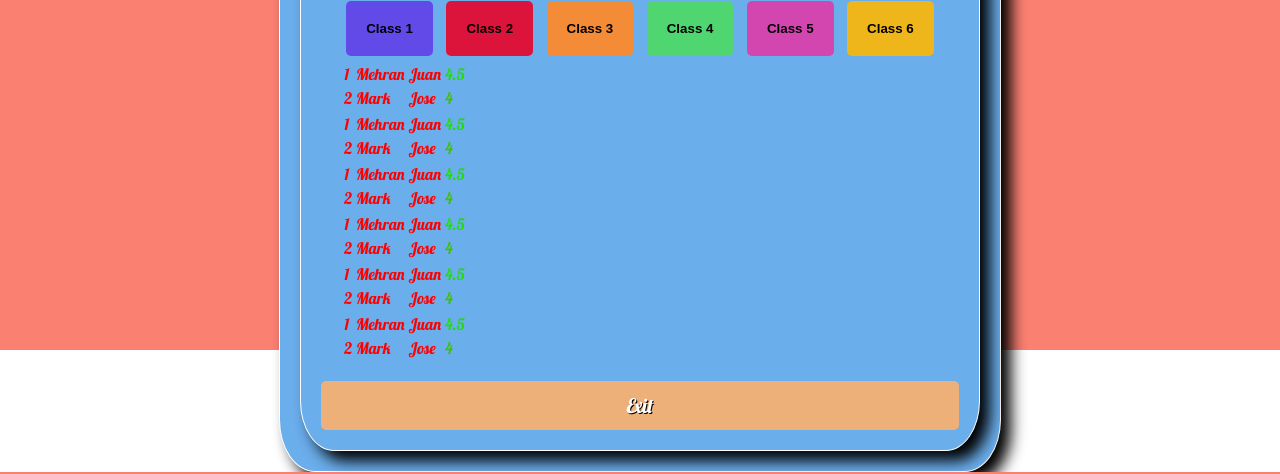
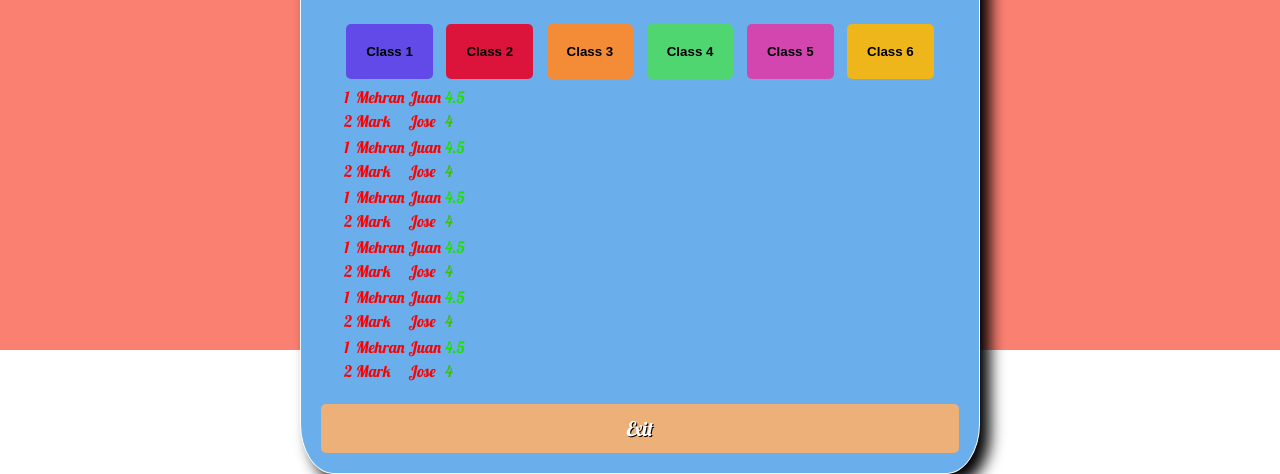
Before and after one commit to jbreemes/Bitproject, a PHP site: page /teacher.php in a window 1280 px wide. Shown: the part 470-944 px from the top of the page. Run offline with PHP 8.4, Linux system fonts and the light colour scheme; data that the repository does not hold is empty; some libraries are stand-ins or nearby versions.

Commit message:
Remove myBorder

```diff
--- a/Teacher/teacher.php
+++ b/Teacher/teacher.php
@@ -36,7 +36,7 @@ if ($result ->num_rows > 0) {
 
        <div class="myForm">
 
-           <div class="myBorder">
+           <!-- <div class="myBorder"> -->
              <a href="ChangeSetting.html" id="ChangeSettingsButton">Change Settings</a>
 
 
```
